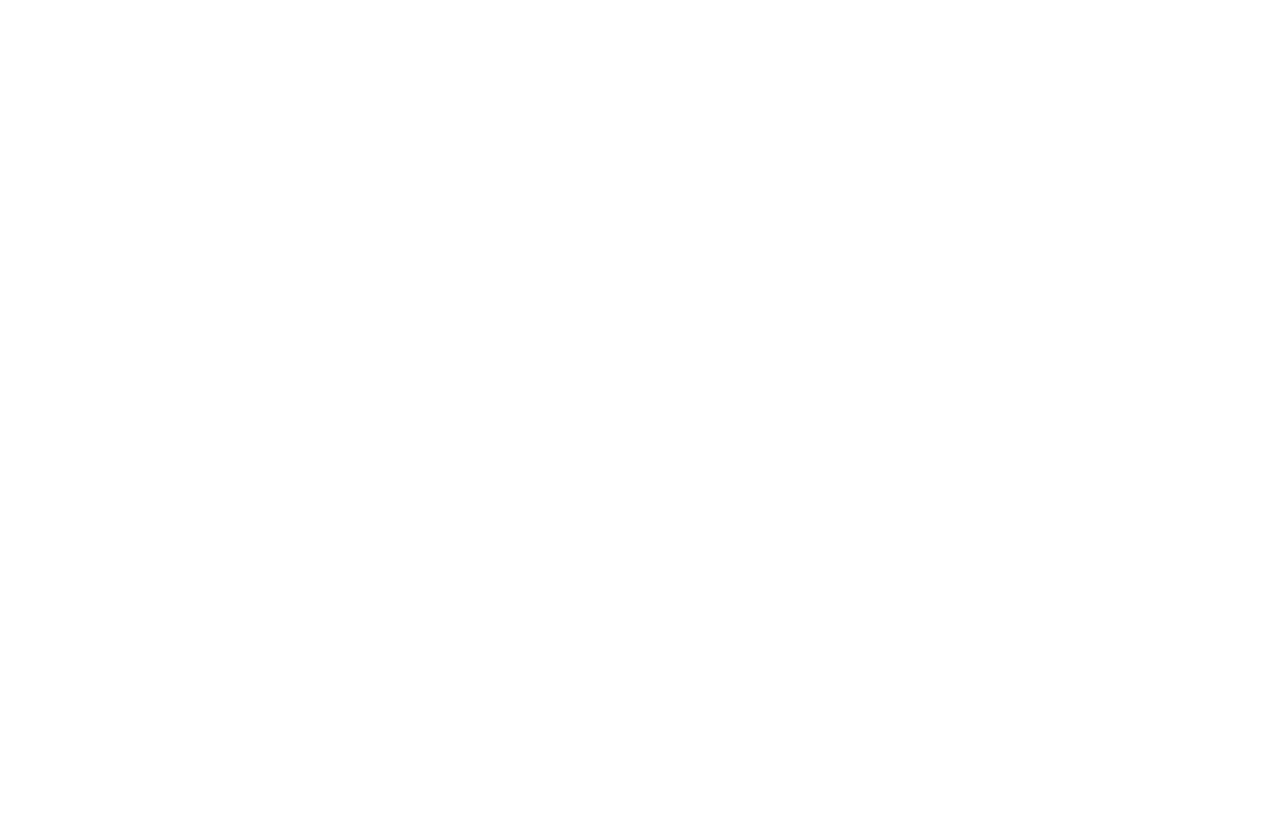
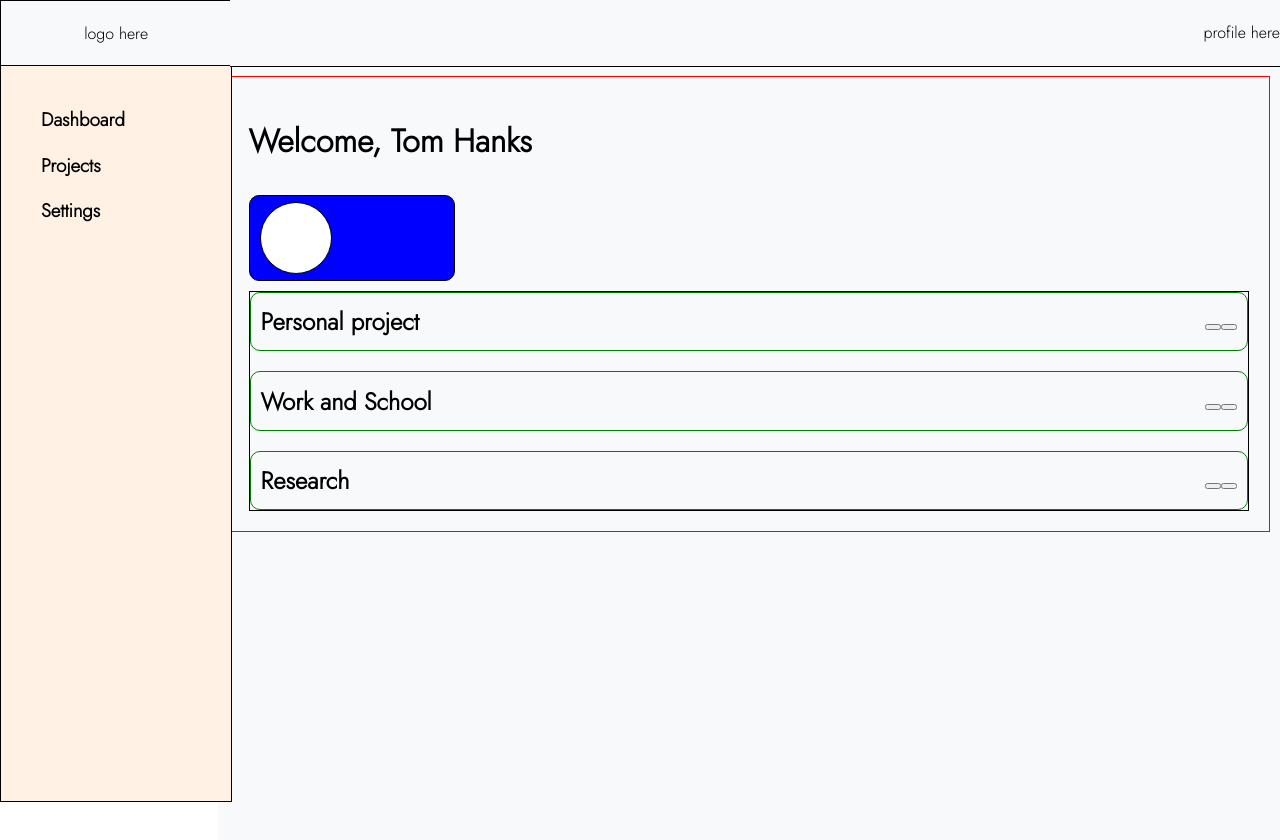
Before and after one commit to Info-Crib/Taskify, a React (Create React App) app: page /dashboard in a window 1280 px wide. Before the commit this address had no page. Shown: the top 840 px of the page. Before the commit the page ends 800 px from the top, so only its background shows below. Built offline with nearby package versions, Linux system fonts and the light colour scheme.

Commit message:
i created few components

```diff
--- a/src/App.js
+++ b/src/App.js
@@ -3,6 +3,7 @@
 import Login from "./Pages/Login";
 import Register from "./Pages/Register";
 import About from "./Pages/About";
+import Dashboard from "./Pages/Dashboard";
 const App = () => {
   return (
     <>
@@ -12,6 +13,7 @@
           <Route path= "/login" element={ <Login />} />
           <Route path= "/register" element={ <Register />} />
           <Route path= "/about" element={ <About />} />
+          <Route path= "/dashboard" element={ <Dashboard />} />
 
         </Routes>
       </Router>
--- /dev/null
+++ b/src/Pages/Dashboard.js
@@ -0,0 +1,174 @@
+import styled from "styled-components";
+
+
+const Container = styled.div`
+
+    .general{
+        .main{
+            display: grid;
+            grid-template-columns: 2fr;
+            grid-template-rows: auto;
+            height: 100vh;
+            position: relative;
+
+            .sidebar{
+                border: 1px solid;
+                height: 100%;
+                background-color: #FFF1E4;
+                font-size: 16px;
+                position: fixed;
+                width: 18%;
+                z-index: 100;
+                .h2{
+                    margin-inline-start: 40px;
+                    margin-block-start: 40px;
+
+                }
+
+                .logo{
+                    border-bottom: 1px solid;
+                    height: 8%;
+                    display: flex;
+                    align-items: center;
+                    justify-content: center;
+                    background-color: #F8F9FA;
+                }
+            }
+            .profile{
+                border-bottom: 1px solid;
+                height: 8.2vh;
+                display: flex;
+                align-items: center;
+                justify-content: end;
+                padding-inline-end: 20px;
+                position: fixed;
+                width: 82%;
+                left: 18%;
+                background-color: #F8F9FA;
+                z-index: 100;
+            }
+
+            .major{
+                    background-color: #F8F9FA;
+                    height: auto;
+                    margin-left: 17vw;
+                    width: 83%;
+                    top: 8.2vh;
+                    position: relative;
+
+                    .span{
+                        border: 1px solid red;
+                        padding: 20px;
+                        display: flex;
+                        flex-direction: column;
+                        gap: 10px;
+                        margin: 10px;
+
+                    }
+
+                .projects{
+                    height: 6.5vw;
+                    background-color: blue;
+                    border: 1px solid;
+                    border-radius: 10px;
+                    width: 16vw;
+                    display: flex;
+                    align-items: center;
+
+                    div{
+                        margin: 10px;
+                        border: 1px solid;
+                        height: 70px;
+                        width: 70px;
+                        border-radius:50%;
+                        background-color: white;
+                    }
+                }
+
+                .contents{
+                    border: 1px solid;
+                    display: flex;
+                    flex-direction: column;
+                    gap: 20px;
+                    height: auto;
+
+                    div{
+                        display: flex;
+                        align-items: center;
+                        justify-content: space-between;
+                        border-radius: 10px;
+                        padding-inline: 10px;
+                        height: 4.5vw;
+                        border: 1px solid green;
+                    }
+                }
+            }
+
+        }
+
+
+    }
+`
+
+
+const Dashboard = () => {
+    return (
+        <Container>
+        <div className="general">
+            <div className="main">
+                <div className="sidebar">
+                    <div className="logo">logo here</div>
+                    <div className="h2">
+                        <h3>Dashboard</h3>
+                        <h3>Projects</h3>
+                        <h3>Settings</h3>
+                    </div>
+
+                </div>
+                    <div className="profile">profile here</div>
+                <div className="major">
+                    <div className="span">
+                      <h1>Welcome, Tom Hanks</h1>
+                    <div className="projects">
+                        <div>
+
+                        </div>
+                    </div>
+
+                    <div className="contents">
+                        <div>
+                            <h2>Personal project</h2>
+                            <span>
+                            <button></button>
+                            <button></button>
+                            </span>
+                        </div>
+
+                        <div>
+                            <h2>Work and School</h2>
+                            <span>
+                            <button></button>
+                            <button></button>
+                            </span>
+                        </div>
+
+                        <div>
+                            <h2>Research</h2>
+                            <span>
+                            <button></button>
+                            <button></button>
+                            </span>
+                        </div>
+
+
+                    </div>
+                </div>
+                </div>
+            </div>
+        </div>
+        </Container>
+     );
+
+}
+
+export default Dashboard;
```
